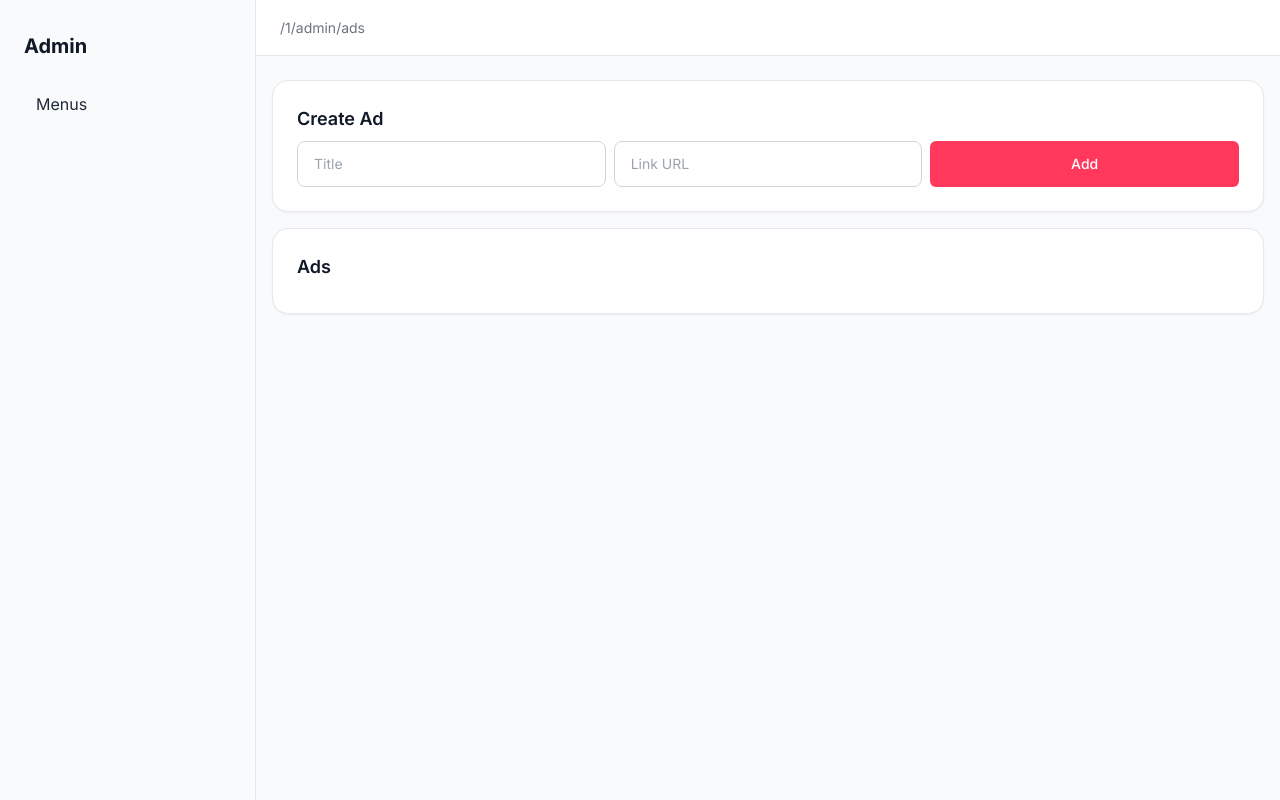
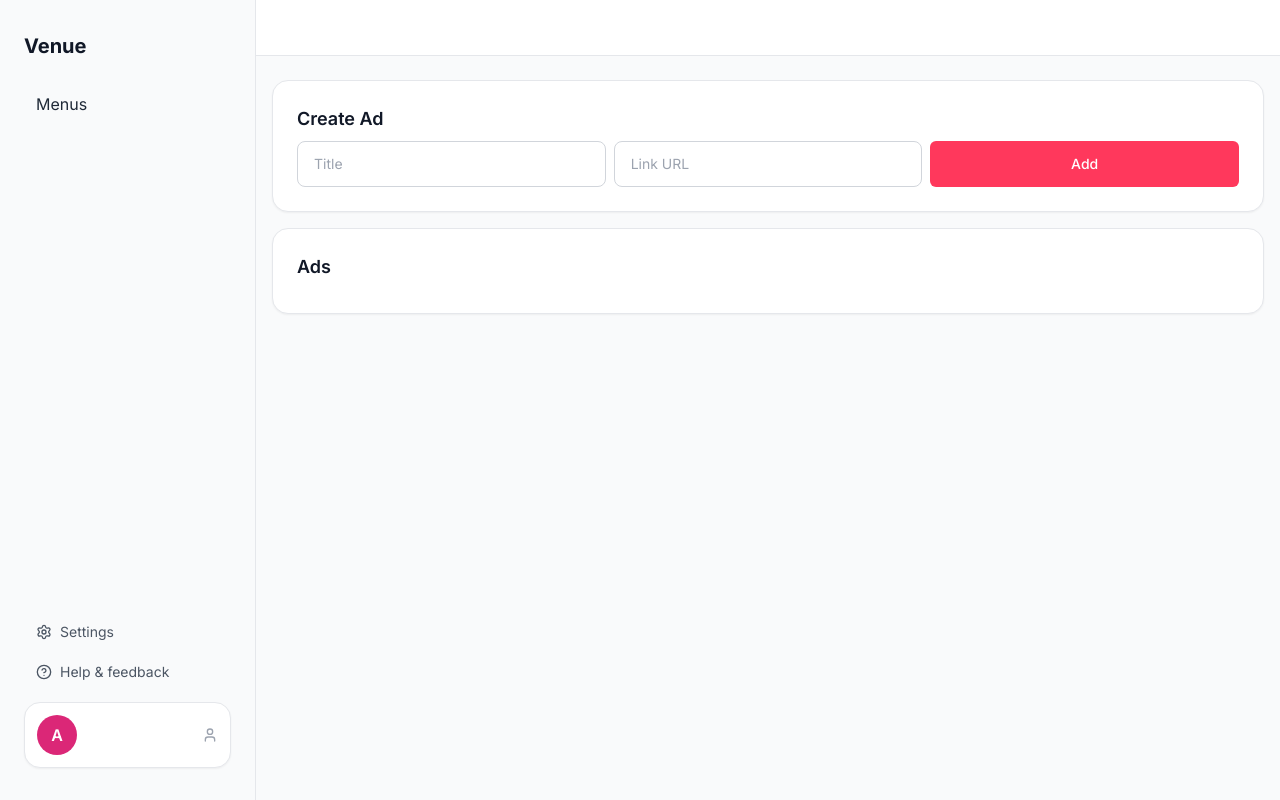
Before and after one commit to amuni27/JemawMenus, a React (Vite) app: page /1/admin/ads in a window 1280 px wide. Built offline with nearby package versions, Linux system fonts and the light colour scheme.

Commit message:
updated auth

```diff
--- a/src/app/context/AuthContext.tsx
+++ b/src/app/context/AuthContext.tsx
@@ -77,6 +77,7 @@ export function AuthProvider({ children }: { children: ReactNode }) {
     setLoading(true);
     try {
       await logoutService();
+     window.location.href ='/auth/login';
       persistSession(null);
     } finally {
       setLoading(false);
--- a/src/components/layout/AdminLayout.tsx
+++ b/src/components/layout/AdminLayout.tsx
@@ -1,25 +1,48 @@
-import { PropsWithChildren, useState } from "react";
+import {useEffect, useRef, useState} from "react";
 import {Link, Outlet, useLocation} from "react-router-dom";
+import {Settings, HelpCircle, User, LogOut} from "lucide-react";
+import {useAuth} from "../../app/context/AuthContext.tsx";
+
 
 const NAV_ITEMS = [
-  { label: "Menus", path: "admin/menus" },
-  // Future items can be added here
+    {label: "Menus", path: "admin/menus"},
 ];
 
 export default function AdminLayout() {
+    const auth =  useAuth();
     const [sidebarOpen, setSidebarOpen] = useState(false);
-  const { pathname } = useLocation();
+    const {pathname} = useLocation();
     const tenantSlug = pathname.split("/")[1]; // crude extract
+    const [accountOpen, setAccountOpen] = useState(false);
+    const accountRef = useRef<HTMLDivElement | null>(null);
+
+    useEffect(() => {
+        const onClickOutside = (e: MouseEvent) => {
+            if (!accountRef.current) return;
+            if (!accountRef.current.contains(e.target as Node)) setAccountOpen(false);
+        };
+        const onEsc = (e: KeyboardEvent) => {
+            if (e.key === "Escape") setAccountOpen(false);
+        };
+        document.addEventListener("mousedown", onClickOutside);
+        document.addEventListener("keydown", onEsc);
+        return () => {
+            document.removeEventListener("mousedown", onClickOutside);
+            document.removeEventListener("keydown", onEsc);
+        };
+    }, []);
 
     return (
         <div className="flex min-h-screen bg-gray-50">
             {/* Mobile top bar */}
-      <button className="md:hidden absolute top-4 left-4 z-50 text-gray-700" onClick={() => setSidebarOpen(!sidebarOpen)}>
+            <button className="md:hidden absolute top-4 left-4 z-50 text-gray-700"
+                    onClick={() => setSidebarOpen(!sidebarOpen)}>
                 ☰
             </button>
             {/* Sidebar */}
-      <aside className={`fixed inset-y-0 left-0 z-40 w-64 transform bg-gray-50 border-r border-gray-200 px-6 py-8 transition-transform duration-200 md:static md:translate-x-0 ${sidebarOpen ? 'translate-x-0' : '-translate-x-full md:translate-x-0'}`}>
-        <h1 className="text-xl font-bold mb-6">Admin</h1>
+            <aside
+                className={`flex flex-col fixed inset-y-0 left-0 z-40 w-64 transform bg-gray-50 border-r border-gray-200 px-6 py-8 transition-transform duration-200 md:static md:translate-x-0 ${sidebarOpen ? 'translate-x-0' : '-translate-x-full md:translate-x-0'}`}>
+                <h1 className="text-xl font-bold mb-6">Venue</h1>
                 <nav className="space-y-2">
                     {NAV_ITEMS.map((item) => (
                         <Link
@@ -31,16 +54,95 @@ export default function AdminLayout() {
                         </Link>
                     ))}
                 </nav>
+                {/* Bottom section */}
+                <div className="pt-4 mt-auto">
+                    {/* Settings / Help */}
+                    <div className="mb-3 space-y-1">
+                        <button
+                            className="w-full flex items-center gap-2 rounded-lg px-3 py-2 text-sm text-gray-600 hover:bg-gray-100 hover:text-gray-900 transition">
+                            <Settings className="h-4 w-4"/>
+                            Settings
+                        </button>
+
+                        <button
+                            className="w-full flex items-center gap-2 rounded-lg px-3 py-2 text-sm text-gray-600 hover:bg-gray-100 hover:text-gray-900 transition">
+                            <HelpCircle className="h-4 w-4"/>
+                            Help &amp; feedback
+                        </button>
+                    </div>
+
+                    {/* User card */}
+                    <div ref={accountRef} className="relative">
+                        <button
+                            type="button"
+                            onClick={() => setAccountOpen((v) => !v)}
+                            className="w-full text-left rounded-2xl border border-gray-200 bg-white p-3 shadow-sm hover:bg-gray-50 transition"
+                        >
+                            <div className="flex items-center gap-3">
+                                <div
+                                    className="h-10 w-10 rounded-full bg-pink-600 text-white flex items-center justify-center font-semibold">
+                                    A
+                                </div>
+
+                                <div className="min-w-0">
+                                    <div className="text-sm font-medium text-gray-900 truncate">
+                                        {auth.user?.fullName}
+                                    </div>
+                                    <div className="text-xs text-gray-500 truncate">
+                                        {auth.user?.email}
+                                    </div>
+                                </div>
+
+                                <User className="ml-auto h-4 w-4 text-gray-400"/>
+                            </div>
+                        </button>
+
+                        {accountOpen && (
+                            <div
+                                className="absolute bottom-full left-0 mb-2 w-full rounded-2xl border border-gray-200 bg-white shadow-lg overflow-hidden">
+                                {/* top identity area */}
+                                <div className="px-4 py-3">
+                                    <div className="text-sm font-semibold text-gray-900">{auth.user?.fullName}</div>
+                                    <div className="text-sm text-gray-500 truncate">{auth.user?.email}</div>
+                                </div>
+
+                                <div className="h-px bg-gray-100"/>
+
+                                {/* menu items */}
+                                <button
+                                    type="button"
+                                    className="w-full flex items-center gap-3 px-4 py-3 text-sm text-gray-700 hover:bg-gray-50 transition"
+                                    onClick={() => {
+                                        setAccountOpen(false);
+                                    }}
+                                >
+                                    <User className="h-4 w-4 text-gray-500"/>
+                                    Account
+                                </button>
+
+                                <button
+                                    type="button"
+                                    className="w-full flex items-center gap-3 px-4 py-3 text-sm text-gray-700 hover:bg-gray-50 transition"
+                                    onClick={auth.logout}
+                                >
+                                    <LogOut className="h-4 w-4 text-gray-500"/>
+                                    Sign out
+                                </button>
+                            </div>
+                        )}
+                    </div>
+                </div>
+
             </aside>
 
             {/* Main content */}
             <main className="flex-1">
                 <header className="border-b border-gray-200 bg-white h-14 flex items-center px-6">
                     {/* breadcrumb placeholder */}
-          <span className="text-sm text-gray-500">{pathname}</span>
+                    <span className="text-sm text-gray-500">{auth.business?.name}</span>
                 </header>
                 <div className="max-w-6xl mx-auto px-4 py-6">
-            <Outlet />
+                    <Outlet/>
                 </div>
             </main>
         </div>
--- a/src/services/authService.ts
+++ b/src/services/authService.ts
@@ -84,4 +84,5 @@ export async function me(): Promise<{ user: UserDTO; business?: BusinessDTO }> {
 
 export async function logout(): Promise<void> {
     localStorage.removeItem('token');
+    localStorage.removeItem('session')
 }
```
Lines whose indentation alone changed are shown as unchanged.
